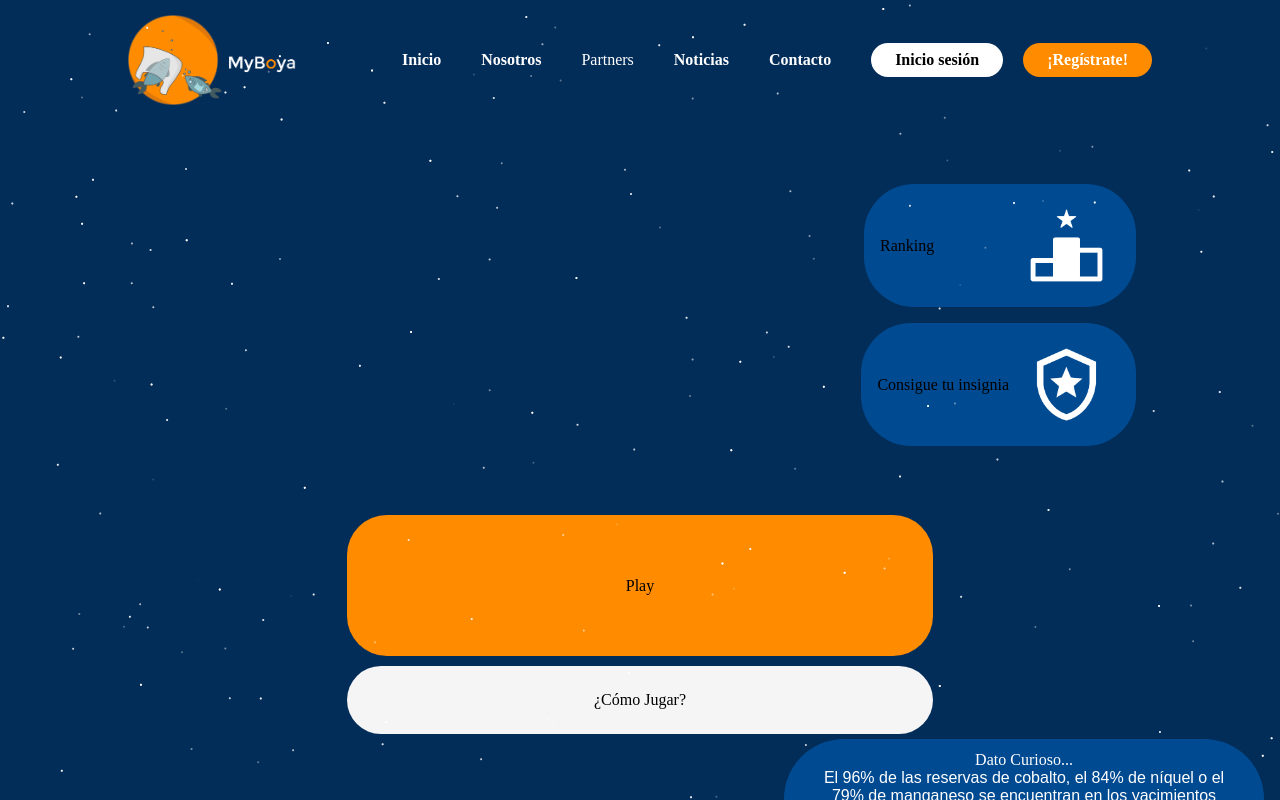
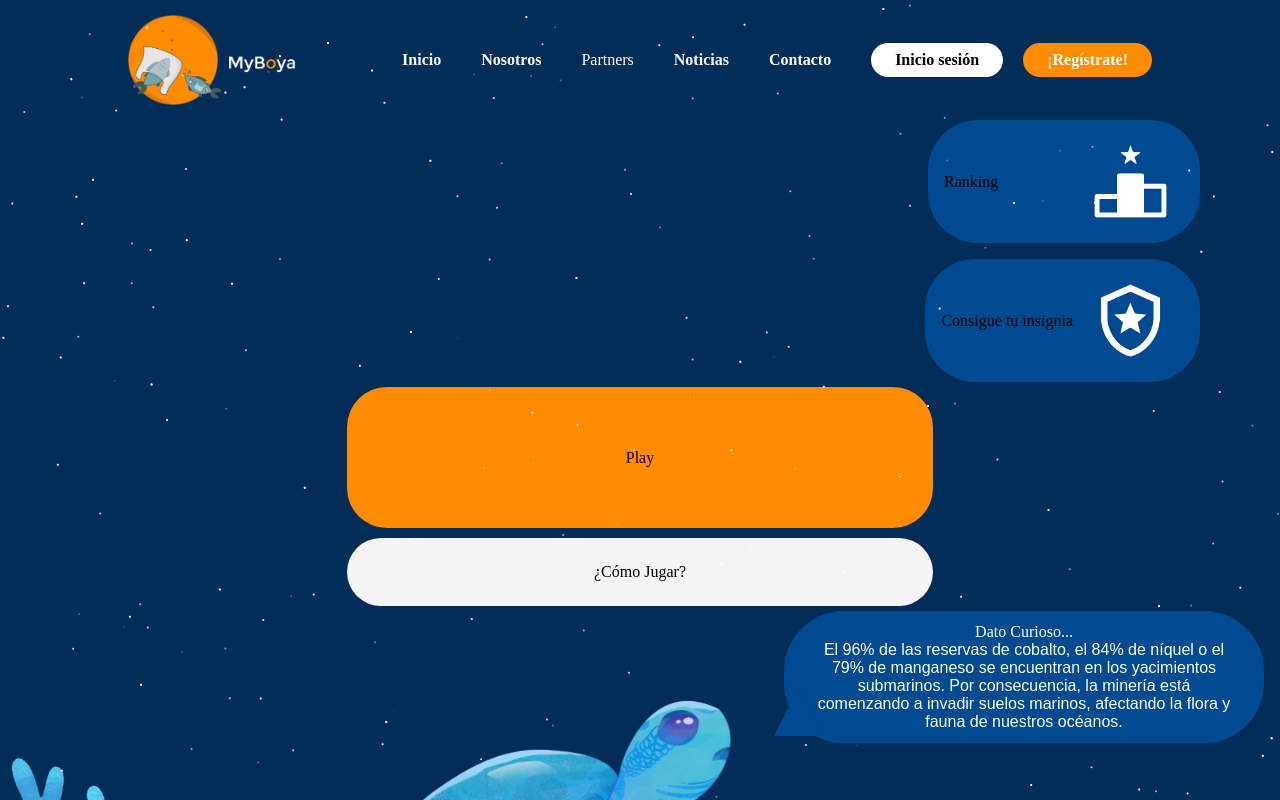
Before and after one commit to dsereycamus/Proyecto-MyBoya, a React (Vite) app in the folder myboya-project/: page /playground in a window 1280 px wide. Shown: the top 800 px of the page. Built offline with nearby package versions, Linux system fonts and the light colour scheme; a web font is replaced by a local one.

Commit message:
Solucionando espacios

```diff
--- a/myboya-project/src/components/Quiz/index.jsx
+++ b/myboya-project/src/components/Quiz/index.jsx
@@ -38,7 +38,7 @@ function Quiz() {
     );
 
   return (
-    <section className="container">
+    <section className="container-question">
       <Modal isOpen={showAdvertisement} onClose={resetQuestionsAnswered} />
       <div className="preguntas">
         <div className="numero-pregunta">
--- a/myboya-project/src/components/Quiz/quiz.css
+++ b/myboya-project/src/components/Quiz/quiz.css
@@ -59,7 +59,7 @@ body {
   font-size: 30px;
 }
 
-.container {
+.container-question {
   display: flex;
   gap: 1rem;
   flex-direction: column;
```
